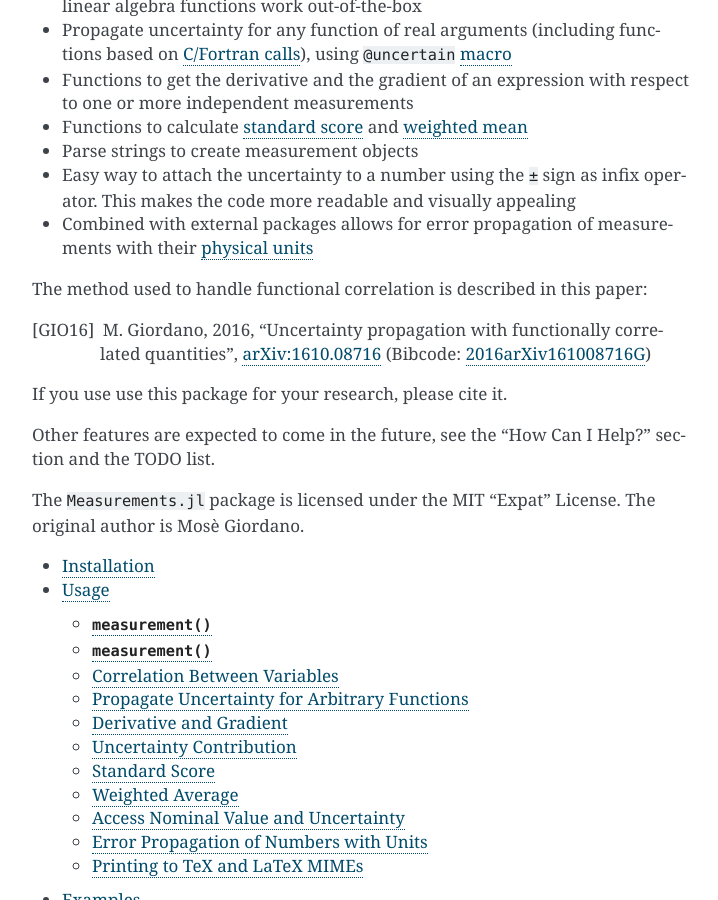
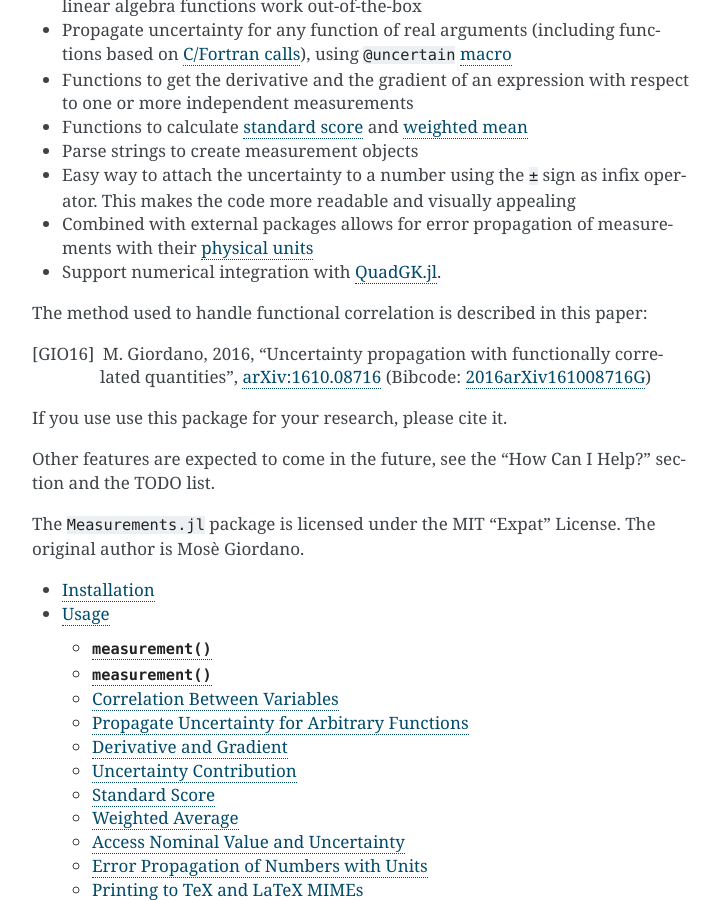
Before and after one commit to JuliaPhysics/Measurements.jl, a Sphinx documentation site: the page built from docs/index.rst, in a window 1280 px wide and 900 px high, scrolled down 640 px. Shown: the whole window, without its empty margins (388-1106 px from the left). Built offline with Sphinx 7.4.7, drawn with Linux system fonts in a browser that asks for light colours.

Commit message:
Mention support to QuadGK in the manual

```diff
--- a/docs/index.rst
+++ b/docs/index.rst
@@ -47,6 +47,8 @@ The main features of the package are:
 - Combined with external packages allows for error propagation of measurements
   with their `physical units
   <https://en.wikipedia.org/wiki/Units_of_measurement>`__
+- Support numerical integration with `QuadGK.jl
+  <https://github.com/JuliaMath/QuadGK.jl>`__.
 
 The method used to handle functional correlation is described in this paper:
 
```
Also changed, not shown: README.md (+1 -1 lines).
